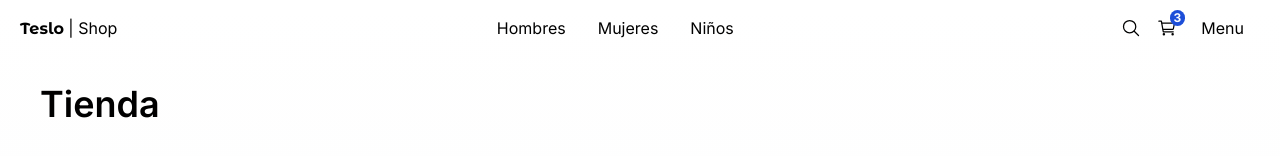
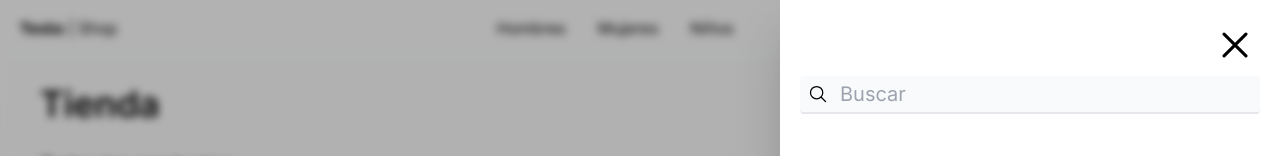
Before and after one commit to joaquin70/teslo-shop, a Next.js app: page / in a window 1280 px wide. Shown: the top 156 px of the page. Built offline with nearby package versions, Linux system fonts and the light colour scheme.

Commit message:
Lateral Menu.

```diff
--- a/src/app/(shop)/layout.tsx
+++ b/src/app/(shop)/layout.tsx
@@ -1,4 +1,4 @@
-import { TopMenu } from "@/components";
+import { Sidebar,TopMenu } from "@/components";
 
 export default function ShopLayout({
   children,
@@ -8,6 +8,7 @@
   return (
     <main className=" min-h-screen">
       <TopMenu />
+      <Sidebar />
       <div className="px-0 sm:px-10">
          {children}
       </div>
--- a/src/components/index.ts
+++ b/src/components/index.ts
@@ -7,4 +7,5 @@
 export * from "./products/product-grid/ProductGridItem";
 export * from "./ui/top-menu/TopMenu";
 export * from "./ui/not-found/PageNotFound";
+export * from "./ui/sidebar/Sidebar";
 export * from "./ui/title/Title";
--- /dev/null
+++ b/src/components/ui/sidebar/Sidebar.tsx
@@ -0,0 +1,46 @@
+"use client";
+
+import { IoSearchOutline,IoCloseOutline } from "react-icons/io5";
+
+
+export const Sidebar = () =>{
+    return(
+        <div>
+        {/* Background Black*/}
+        <div
+        className="fixed top-0 left-0 w-screen h-screen z-10 bg-black opacity-30"
+        />
+
+       {/*Blur */}
+       <div
+       className="fade-in fixed top-0 left-0 w-screen h-screen z-10 backdrop-filter backdrop-blur-sm"
+       />
+       {/*Sidemenu*/}
+
+       <nav
+       //todo: efecto de slide
+       className="fixed p-5 right-0 top-0 w-[500px] h-screen bg-white z-20 shadow-2xl transform transition-all duration-300">
+
+        <IoCloseOutline
+        size={50}
+        className="absolute top-5 right-5 cursor-pointer"
+        onClick={() => console.log('click')}
+        />
+
+       {/*Input*/}
+       <div className="relative mt-14">
+        <IoSearchOutline size={20} className="absolute top-2 left-2"/>
+        <input type="text"
+        placeholder="Buscar"
+        className="w-full bg-gray-50 rounded pl-10 py-1 pr-10 border-b-2 text-xl border-gray-200 focus:outline-none focus:border-blue-500"
+        />
+
+       </div>
+
+       </nav>
+
+
+
+        </div>
+    )
+}
```
